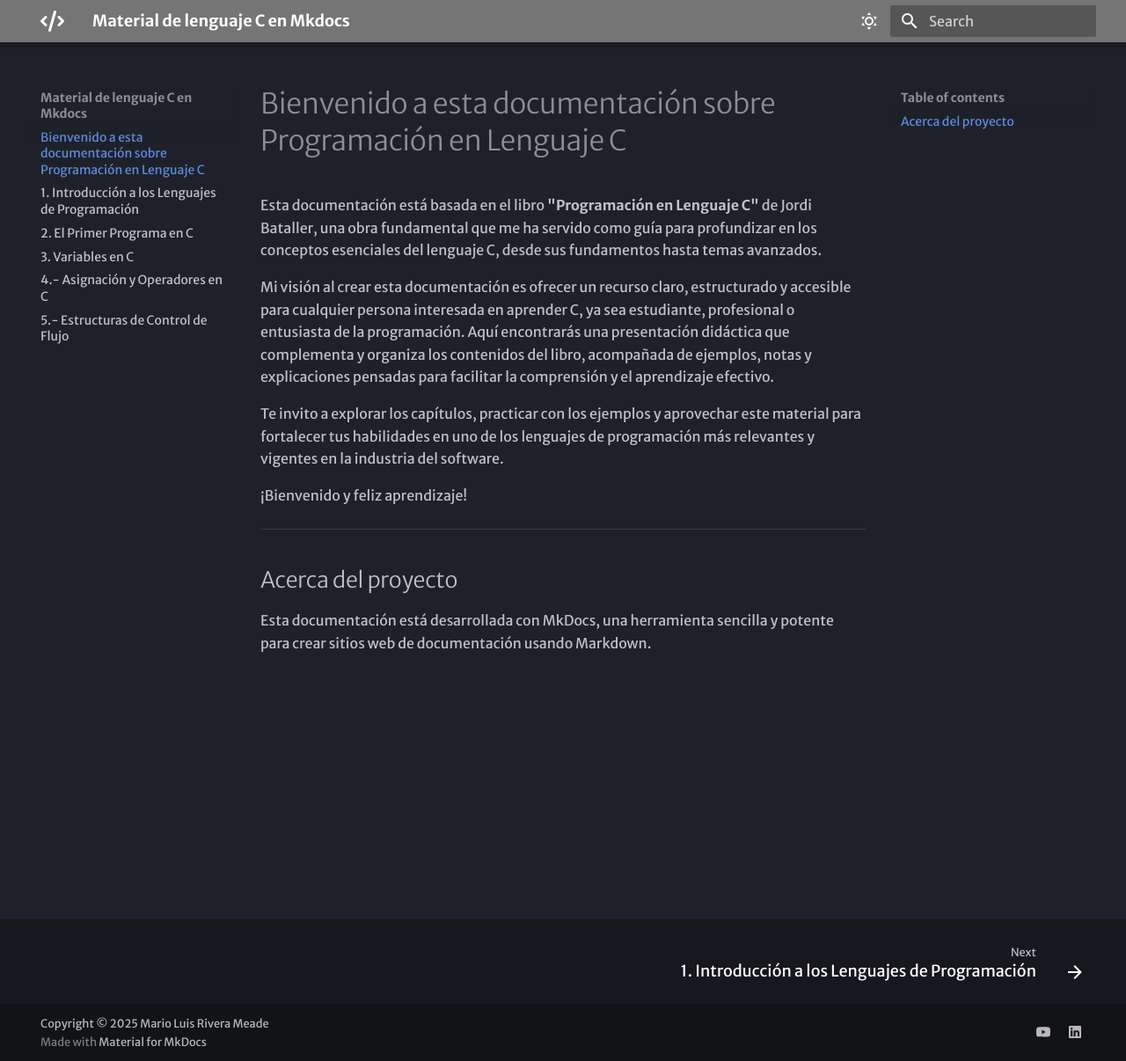
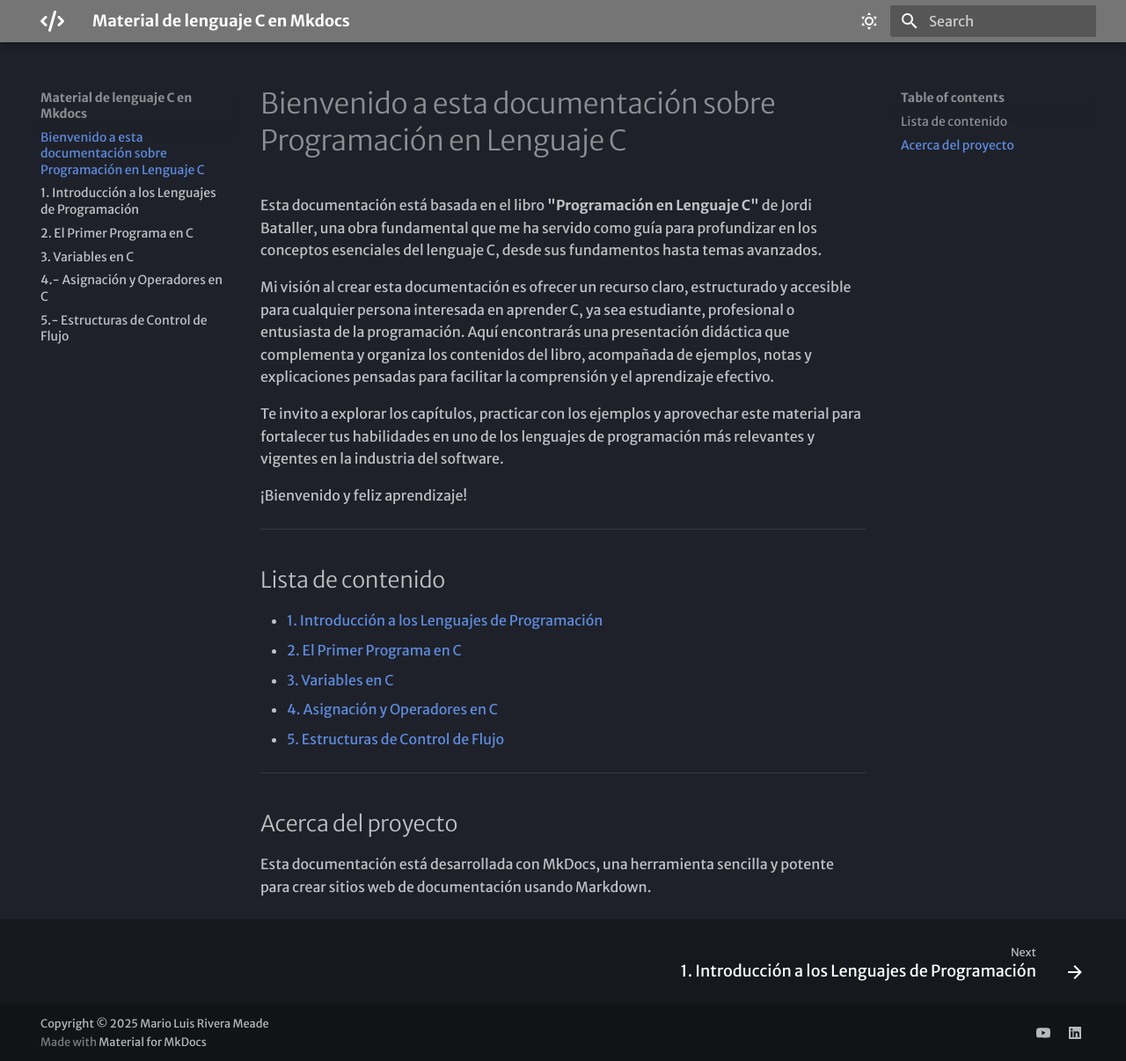
Before and after one commit to MipForShort/mkdocs-lenguaje-c, an MkDocs documentation site: the page built from docs/index.md, in a window 1280 px wide and 1206 px high. Shown: the whole window at 88% size. Built offline with MkDocs 1.6.1 and Material for MkDocs 9.7.7, drawn with Linux system fonts in a browser that asks for light colours; some web fonts are replaced.

Commit message:
Added a list to index

```diff
--- a/docs/index.md
+++ b/docs/index.md
@@ -10,6 +10,16 @@ Te invito a explorar los capítulos, practicar con los ejemplos y aprovechar est
 
 ---
 
+## Lista de contenido
+
+- [1. Introducción a los Lenguajes de Programación](1.-Introduccion-a-la-programacion-en-C.md)
+- [2. El Primer Programa en C](2.-El-Primer-Programa-en-C.md)
+- [3. Variables en C](3.-Variables-en-C.md)
+- [4. Asignación y Operadores en C](4.-Asignación.-Operadores.md)
+- [5. Estructuras de Control de Flujo](5.-Estructuras-de-control-de-flujo.md)
+
+---
+
 ## Acerca del proyecto
 
 Esta documentación está desarrollada con MkDocs, una herramienta sencilla y potente para crear sitios web de documentación usando Markdown.
```
